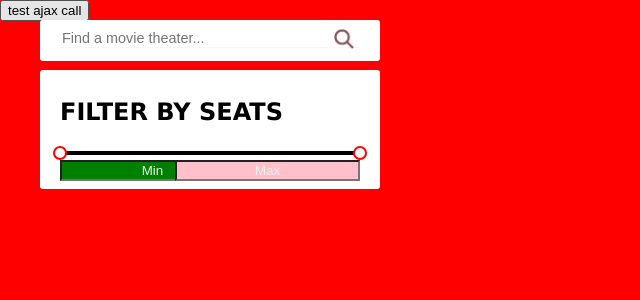
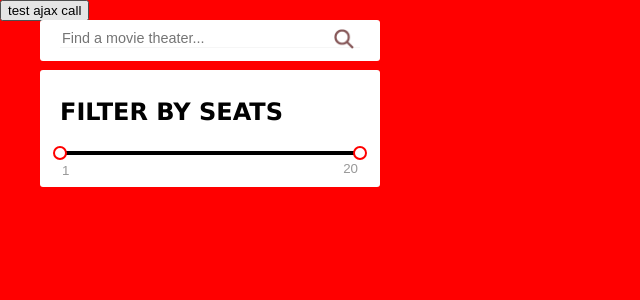
Before and after one commit to NeirdaP/web-imac-2018-dashboard, a React (Create React App) app: page / in a window 1280 px wide. Shown: the top 300 px of the page, without its empty margins (0-640 px from the left). Built offline with nearby package versions, Linux system fonts and the light colour scheme; no server answers.

Commit message:
push du bug de 'setParameter' pour MàJ le state

```diff
--- a/src/app/App.js
+++ b/src/app/App.js
@@ -49,7 +49,8 @@ class App extends Component {
 
 	// Set the seats value
 	setSeats(value){
-		this.setParameter('seats',value);
+		console.log(value)
+		this.setParameter('seats', value);
 	}
 
 	// Set the age value
@@ -113,7 +114,7 @@ class App extends Component {
 					</div>
 
 					<div className="seatFilter">
-						<Filterbyseat />
+						<Filterbyseat onAfterChange={this.search} setParentSeatsSlider={ this.setSeats } />
 					</div>
 
 					<div className="freqFilter">
--- a/src/filterbyseat/filterbyseat.js
+++ b/src/filterbyseat/filterbyseat.js
@@ -19,13 +19,20 @@ class Filterbyseat extends Component {
 	constructor(props) {
 		super(props);
 
-		this.updateKeyword = this.updateKeyword.bind(this);
+		this.state = {
+			seats : {min: 1, max: 20}
+		}
+		this.updateSliderValue = this.updateSliderValue.bind(this);
 		this.search = this.search.bind(this);
 	}
 
-	// UPDATE KEYWORD IN APP
-	updateKeyword(e) {
-		this.props.setParentSearchword(e.target.value);
+	// UPDATE VALUES IN APP
+	updateSliderValue(e) {
+		let test = {
+			min: e.value[0],
+			max: e.value[1]
+		}
+		this.props.setParentSeatsSlider(test)
 	}
 
 	search(){
@@ -37,10 +44,10 @@ class Filterbyseat extends Component {
 		return (
       <div className="filterbyseat">
         <h2>Filter by seats</h2>
-        <Range min={0} max={20} defaultValue={[0, 20]} pushable={1} />
+        <Range min={1} max={20} defaultValue={[1, 20]} pushable={1} onAfterChange={ value => this.updateSliderValue({value}) } />
         <div className="values">
-          <input type="text" className="min-value" value="Min" readOnly />
-          <input type="text" className="max-value" value="Max" readOnly />
+          <input type="text" className="min-value" value={ this.state.seats.min/**/ } readOnly />
+          <input type="text" className="max-value" value={ this.state.seats.max/**/ } readOnly />
         </div>
       </div>
 		);
--- a/src/filterbyseat/filterbyseat.scss
+++ b/src/filterbyseat/filterbyseat.scss
@@ -16,19 +16,19 @@
     position: relative;
 
     input {
-      display: inline;
-      color:#eee;
-      text-align: center;
+      display: inline-block;
+      color:#999;
+      border: none;
 
       &.min-value {
-        background-color: green;
         left:0;
+        text-align: left;
       }
 
       &.max-value {
-        background-color: pink;
         position: absolute;
         right: 0;
+        text-align: right;
       }
     }
   }
```
